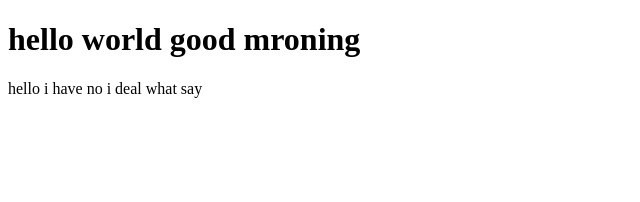
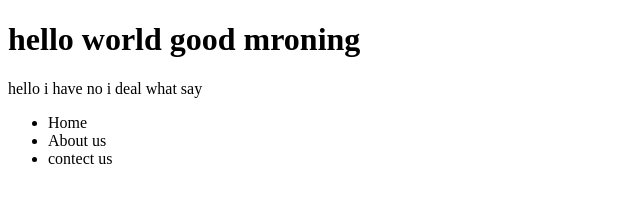
Before and after one commit to tontanasan/learn-git, a plain HTML site: page index.html in a window 1280 px wide. Shown: the whole page, without its empty margins (0-640 px from the left). Drawn offline with Linux system fonts and the light colour scheme.

Commit message:
add a list

```diff
--- a/index.html
+++ b/index.html
@@ -8,5 +8,10 @@
 <body>
     <h1>hello world good mroning</h1>
     <p>hello i have no i deal what say</p>
+    <ul>
+        <li>Home</li>
+        <li>About us </li>
+        <li>contect us</li>
+    </ul>
 </body>
 </html>
```
